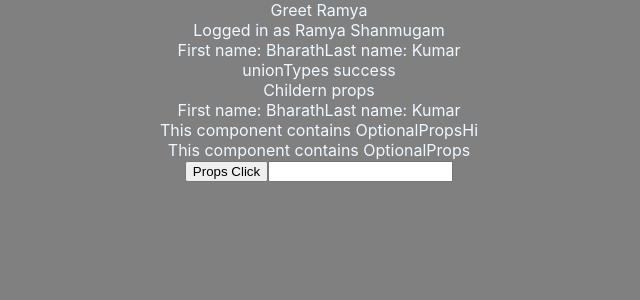
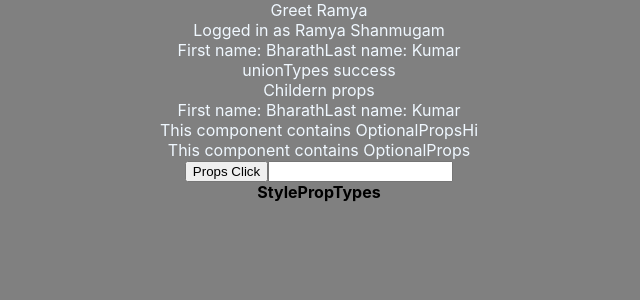
Before and after one commit to Bharath-Kumar-S/ts_react, a React (Create React App) app: page / in a window 1280 px wide. Shown: the top 300 px of the page, without its empty margins (321-961 px from the left). Built offline with nearby package versions, Linux system fonts and the light colour scheme.

Commit message:
tsx style props

```diff
--- a/src/App.tsx
+++ b/src/App.tsx
@@ -4,6 +4,7 @@ import ClickEventProps from "./components/ClickEventProps";
 import Greet from "./components/Greet";
 import OnChangeHandlerProps from "./components/OnChangeHandlerProps";
 import OptionalProps from "./components/OptionalProps";
+import StylePropTypes from "./components/StylePropTypes";
 import Types from "./components/Types";
 import UnionTypes from "./components/UnionTypes";
 import User from "./components/User";
@@ -32,6 +33,7 @@ function App() {
       <OnChangeHandlerProps handleOnChange={(event)=> {
         console.log(event)
       }}/>
+      <StylePropTypes style={{ display: "block", color: "black", fontWeight: "bold" }}/>
     </div>
   );
 }
--- /dev/null
+++ b/src/components/StylePropTypes.tsx
@@ -0,0 +1,15 @@
+import React from "react";
+
+type StyleProps = {
+    style: React.CSSProperties
+}
+
+const StylePropTypes = ({style}: StyleProps) => {
+  return (
+    <div style={style}>
+      StylePropTypes
+    </div>
+  );
+};
+
+export default StylePropTypes;
```
